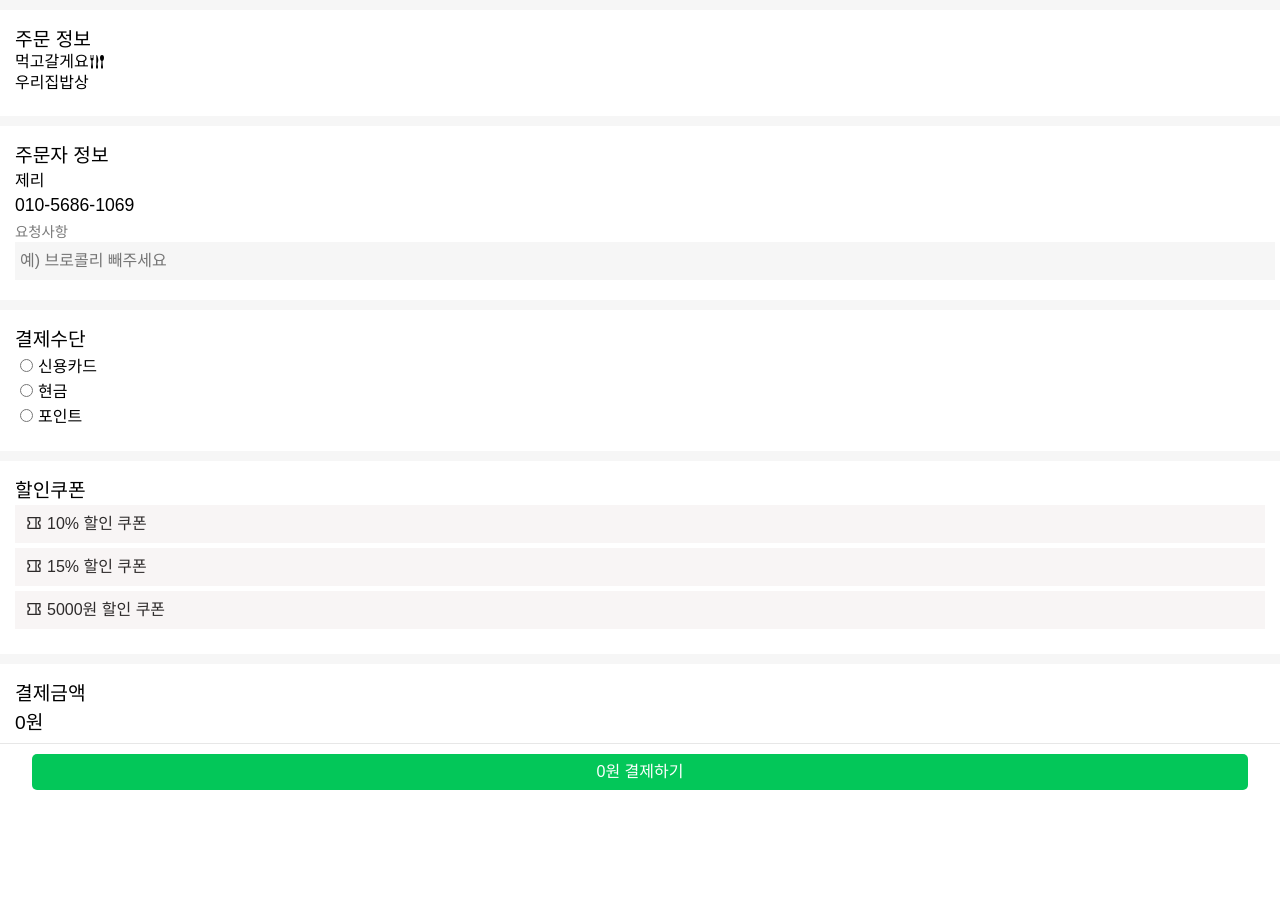
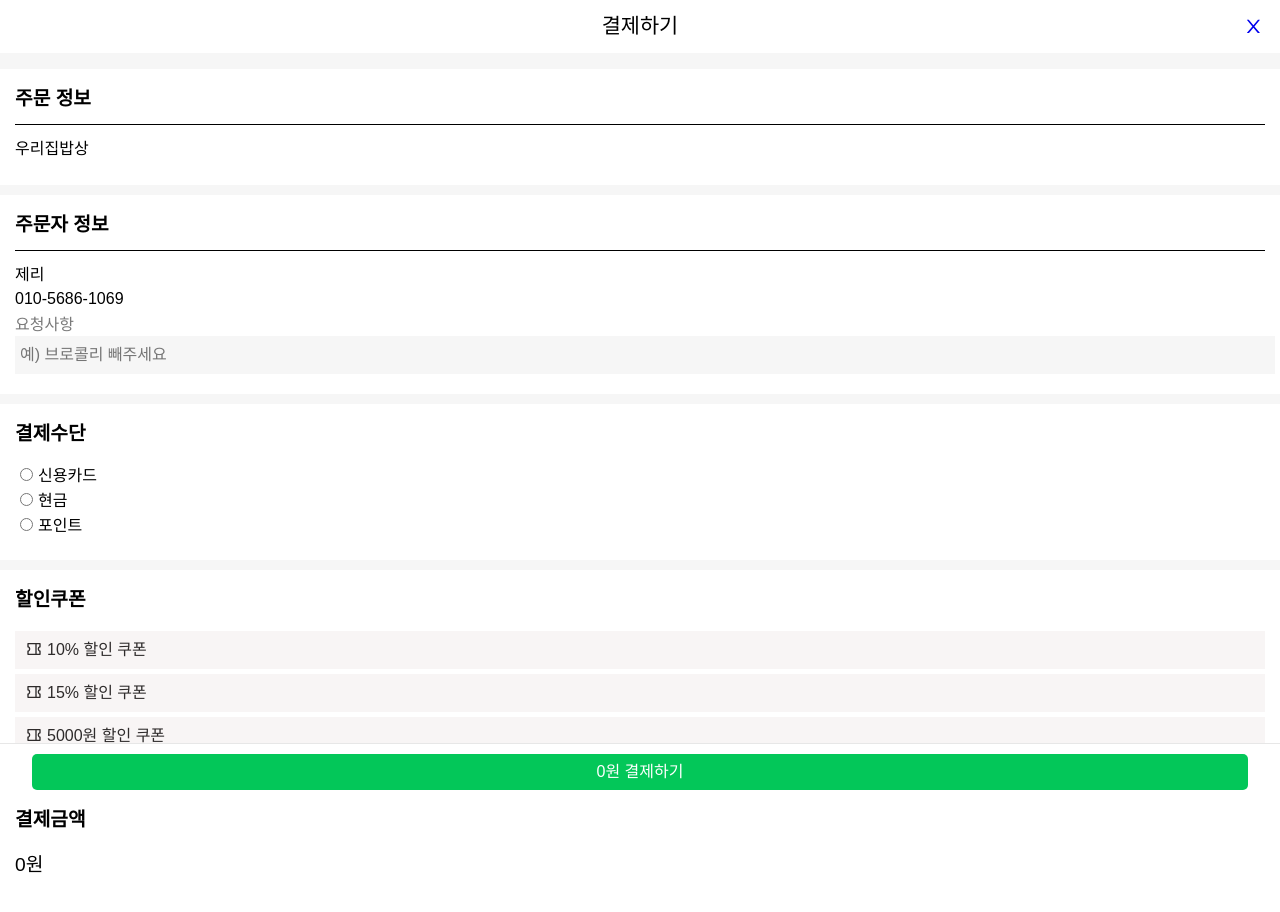
Before and after one commit to OpenSourceWeb-Interactive-Team/QROrder, a React (Create React App) app in the folder frontend/: page /payment in a window 1280 px wide. Shown: the top 912 px of the page. Before the commit the page ends 800 px from the top, so only its background shows below. Built offline with nearby package versions, Linux system fonts and the light colour scheme; a web font is replaced by a local one.

Commit message:
Fix : 결제 페이지 디자인 수정, 의존성 배열 추가

```diff
--- a/frontend/src/components/Basket/style.js
+++ b/frontend/src/components/Basket/style.js
@@ -114,6 +114,7 @@ const Basket = styled.div`
         font-weight: 700;
         padding-top: 2rem;
         font-size: 1.2rem;
+        margin-bottom: 5rem;
         p {
           margin-left: auto;
           font-size: 1.2rem;
--- a/frontend/src/components/MenuBoard/BasketButton/index.jsx
+++ b/frontend/src/components/MenuBoard/BasketButton/index.jsx
@@ -17,7 +17,7 @@ function BasketButton() {
     plus.classList.add('add')
     plus.textContent = '+1'
     button.current.appendChild(plus)
-  }, [products])
+  }, [total, products])
 
   return (
     <StyledBasketButton ref={button}>
--- a/frontend/src/components/MenuBoard/Menu/index.jsx
+++ b/frontend/src/components/MenuBoard/Menu/index.jsx
@@ -14,7 +14,7 @@ function Menu({ menuDetail }) {
 
   useEffect(() => {
     dispatch(getInitProduct({ name, quantity, price }))
-  }, [])
+  }, [dispatch, name, price, quantity])
 
   const itemPlus = () => {
     setQuantity(quantity + 1)
--- a/frontend/src/components/Order/OrderReceived/OrderInfo/index.jsx
+++ b/frontend/src/components/Order/OrderReceived/OrderInfo/index.jsx
@@ -17,7 +17,7 @@ export default function OrderInfo() {
       return
     }
     setTotalPrice(price - discount.amount)
-  }, [products])
+  }, [discount.amount, discount.type, products])
 
   return (
     <StyledOrderInfo>
--- a/frontend/src/components/Order/OrderReceived/Receipt/index.jsx
+++ b/frontend/src/components/Order/OrderReceived/Receipt/index.jsx
@@ -23,7 +23,9 @@ export default function Receipt() {
     } else if (discount.type === 'money') {
       setDiscountAmount(discount.amount)
       setTotalPrice(price - discountAmount)
+      return
     }
+    setTotalPrice(price)
   }, [products])
 
   return (
@@ -38,7 +40,7 @@ export default function Receipt() {
           {products.map(product => (
             <MenuInfo product={product} />
           ))}
-          {discount.type && (
+          {discount.amount !== 0 && (
             <div className="discount">
               <p className="title">할인금액</p>
               <p className="amount">{toPriceFormat(discountAmount)}원</p>
--- a/frontend/src/components/Payment/index.jsx
+++ b/frontend/src/components/Payment/index.jsx
@@ -2,9 +2,8 @@ import { useState, useEffect } from 'react'
 import { useSelector, useDispatch } from 'react-redux'
 import { Link } from 'react-router-dom'
 import { RiCoupon2Line } from 'react-icons/ri'
-import { IoBagHandleOutline } from 'react-icons/io5'
-import { GiForkKnifeSpoon } from 'react-icons/gi'
 import { discountCash } from '../../modules/basket'
+import { AiOutlineClose } from 'react-icons/ai'
 
 import { toPriceFormat } from '../../utils/format'
 import StyledPayment from './style'
@@ -38,9 +37,7 @@ function Payment() {
     select: false,
     coupon_number: 0,
   })
-
   const [totalPrice, setTotalPrice] = useState(0)
-  const means = useSelector(state => state.basket.means)
   const products = useSelector(state => state.basket.product.filter(product => product.quantity > 0))
   const dispatch = useDispatch()
   useEffect(() => {
@@ -81,21 +78,14 @@ function Payment() {
 
   return (
     <StyledPayment>
+      <header>
+        <p>결제하기</p>
+        <Link to="/basket">
+          <AiOutlineClose className="close-icon" />
+        </Link>
+      </header>
       <div className="box order">
         <div className="title">주문 정보</div>
-        <div className="type">
-          {means ? (
-            <>
-              <p>먹고갈게요</p>
-              <GiForkKnifeSpoon className="fork-icon" />
-            </>
-          ) : (
-            <>
-              <p>포장할게요</p>
-              <IoBagHandleOutline className="bag-icon" />
-            </>
-          )}
-        </div>
         <div className="store">우리집밥상</div>
         <div className="menu-list">
           {products.map(product => (
@@ -115,7 +105,7 @@ function Payment() {
         <input type="text" placeholder="예) 브로콜리 빼주세요" />
       </div>
       <div className="box">
-        <div className="title">결제수단</div>
+        <div className="title-none">결제수단</div>
         <div className="select">
           <div>
             <input type="radio" name="payment" value="credit" />
@@ -132,7 +122,7 @@ function Payment() {
         </div>
       </div>
       <div className="box discount">
-        <div className="title">할인쿠폰</div>
+        <div className="title-none">할인쿠폰</div>
         <div className="coupon-list">
           <div
             className={discount.coupon_number === 1 && discount.select ? 'coupon select' : 'coupon'}
@@ -164,7 +154,7 @@ function Payment() {
         </div>
       </div>
       <div className="box total">
-        <div className="title">결제금액</div>
+        <div className="title-none">결제금액</div>
         <div className="total-price">
           <div className={discount.select ? 'original line' : 'original'}>{toPriceFormat(totalPrice)}</div>
           {discount.select && <div className="discount">{toPriceFormat(getDiscountTotalPrice())}</div>}
--- a/frontend/src/components/Payment/style.jsx
+++ b/frontend/src/components/Payment/style.jsx
@@ -4,6 +4,24 @@ const Payment = styled.div`
   background-color: #f6f6f6;
   min-height: 100vh;
   overflow: hidden;
+
+  header {
+    display: flex;
+    width: 100%;
+    padding-top: 1rem;
+    padding-bottom: 1rem;
+    margin-bottom: 1rem;
+    background: #fff;
+    font-size: 1.3rem;
+
+    p {
+      margin: 0 auto;
+    }
+    .close-icon {
+      position: absolute;
+      right: 1rem;
+    }
+  }
 
   .box {
     background-color: white;
@@ -12,6 +30,16 @@ const Payment = styled.div`
 
     & > .title {
       font-size: 1.2rem;
+      padding-bottom: 1rem;
+      margin-bottom: 1rem;
+      border-bottom: 1px solid black;
+      font-weight: 600;
+    }
+
+    & > .title-none {
+      font-size: 1.2rem;
+      padding-bottom: 1rem;
+      font-weight: 600;
     }
 
     input[type='text'] {
@@ -36,16 +64,16 @@ const Payment = styled.div`
         margin: 5px 0px;
       }
       .store {
-        margin: 5px 0px;
+        margin: 0.5rem 0px;
       }
 
       .menu-list {
         font-size: 0.85rem;
-        color: #504949;
+        color: gray;
 
         .menu {
           display: flex;
-          margin: 2px 0px;
+          margin: 5px 0px;
           .count {
             margin-left: 3px;
           }
@@ -63,16 +91,15 @@ const Payment = styled.div`
     }
 
     &.customer {
+      font-size: 1rem;
       .nickname {
         margin: 8px 0px;
       }
       .phone {
         margin: 8px 0px;
-        font-size: 1.1rem;
       }
 
       .require {
-        font-size: 0.9rem;
         color: #7a7a7a;
         margin-top: 10px;
         margin-bottom: 3px;
@@ -89,6 +116,7 @@ const Payment = styled.div`
     &.total {
       .total-price {
         margin-top: 10px;
+        margin-bottom: 3rem;
         font-size: 1.2rem;
         display: flex;
         .line {
--- a/frontend/src/modules/basket.js
+++ b/frontend/src/modules/basket.js
@@ -33,7 +33,7 @@ export const discountCash = ({ type, amount }) => ({
 const initialState = {
   means: true,
   product: [],
-  discount: {},
+  discount: { type: 'money', amount: 0 },
 }
 
 export default function reducer(state = initialState, action) {
```
